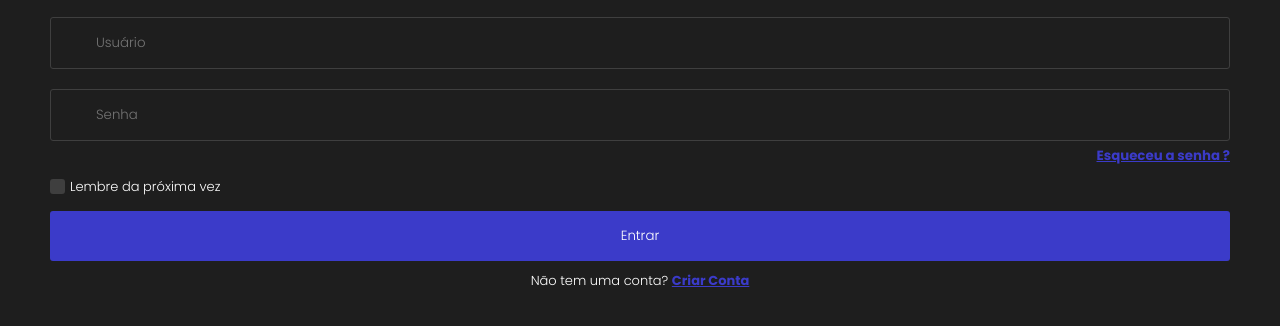
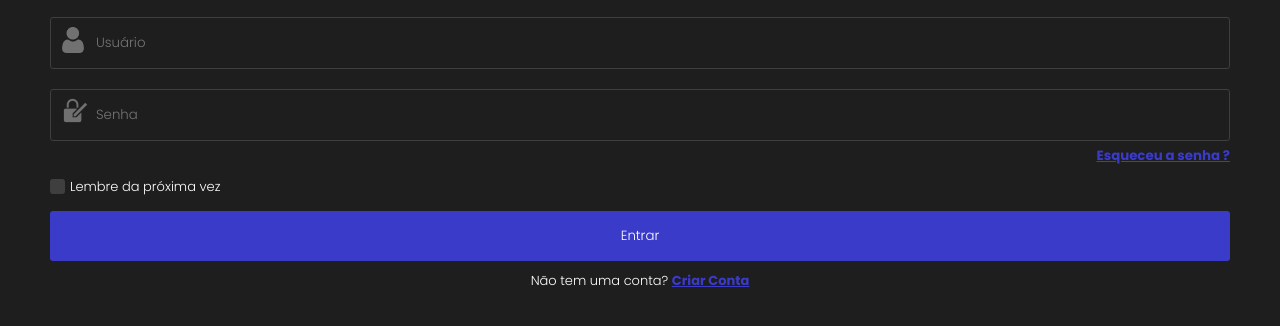
Before and after one commit to wesleyfreit/Mural-Web, a plain HTML site: page views/login.html in a window 1280 px wide. Shown: the part 378-704 px from the top of the page. Drawn offline with Linux system fonts and the light colour scheme; the site is published under a folder, as on GitHub Pages, so addresses that start at the root find nothing.

Commit message:
Update style.css

```diff
--- a/src/styles/style.css
+++ b/src/styles/style.css
@@ -85,10 +85,10 @@ body{
     position: absolute;
 }
 .fields label:nth-child(1)::after {
-    content: url("/src/assets/user.png");
+    content: url("../assets/user.png");
 }
 .fields label:nth-child(2)::after {
-    content: url("/src/assets/password.png");
+    content: url("../assets/password.png");
 }
 .findPassword {
     display: flex;
```
